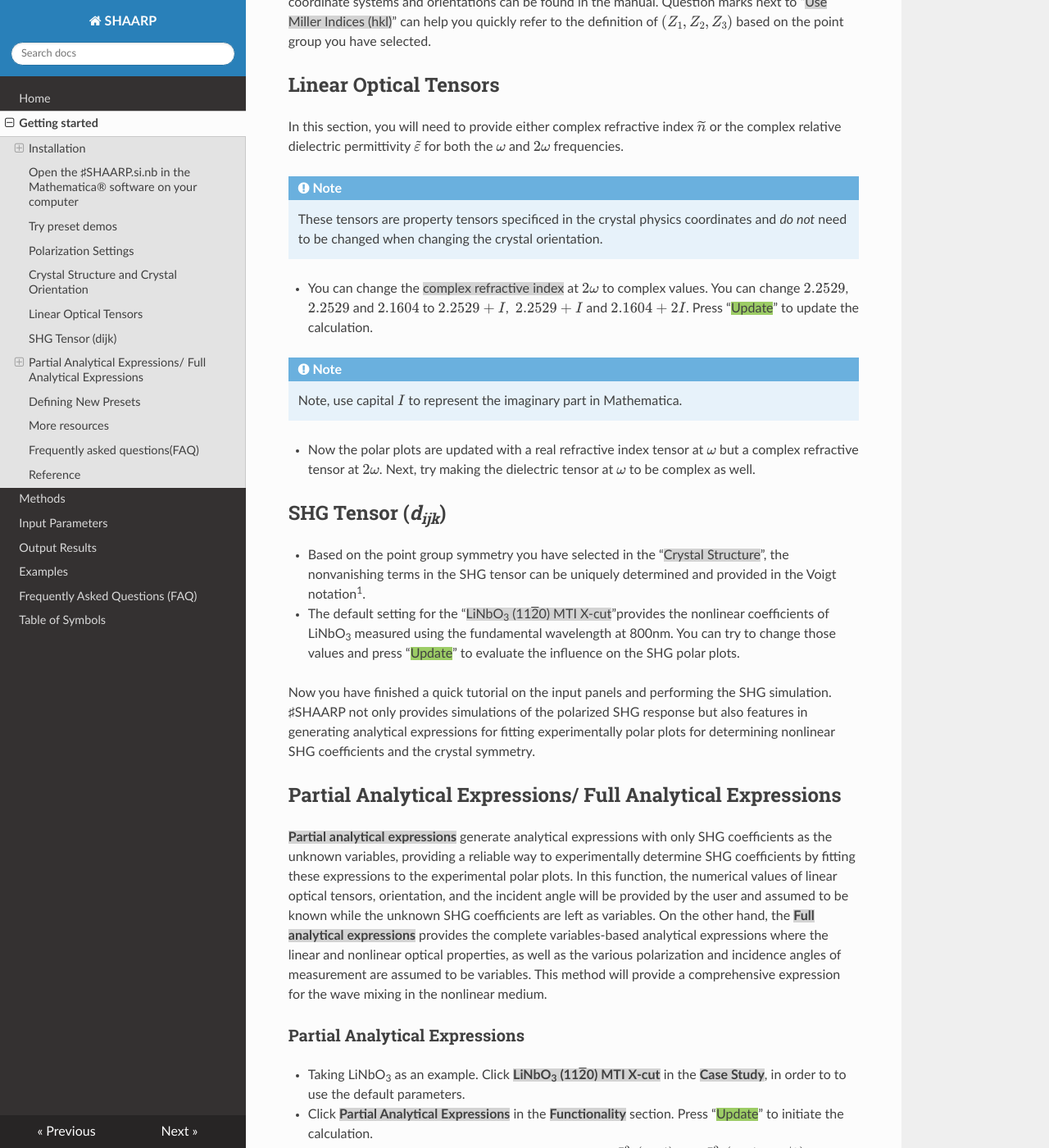
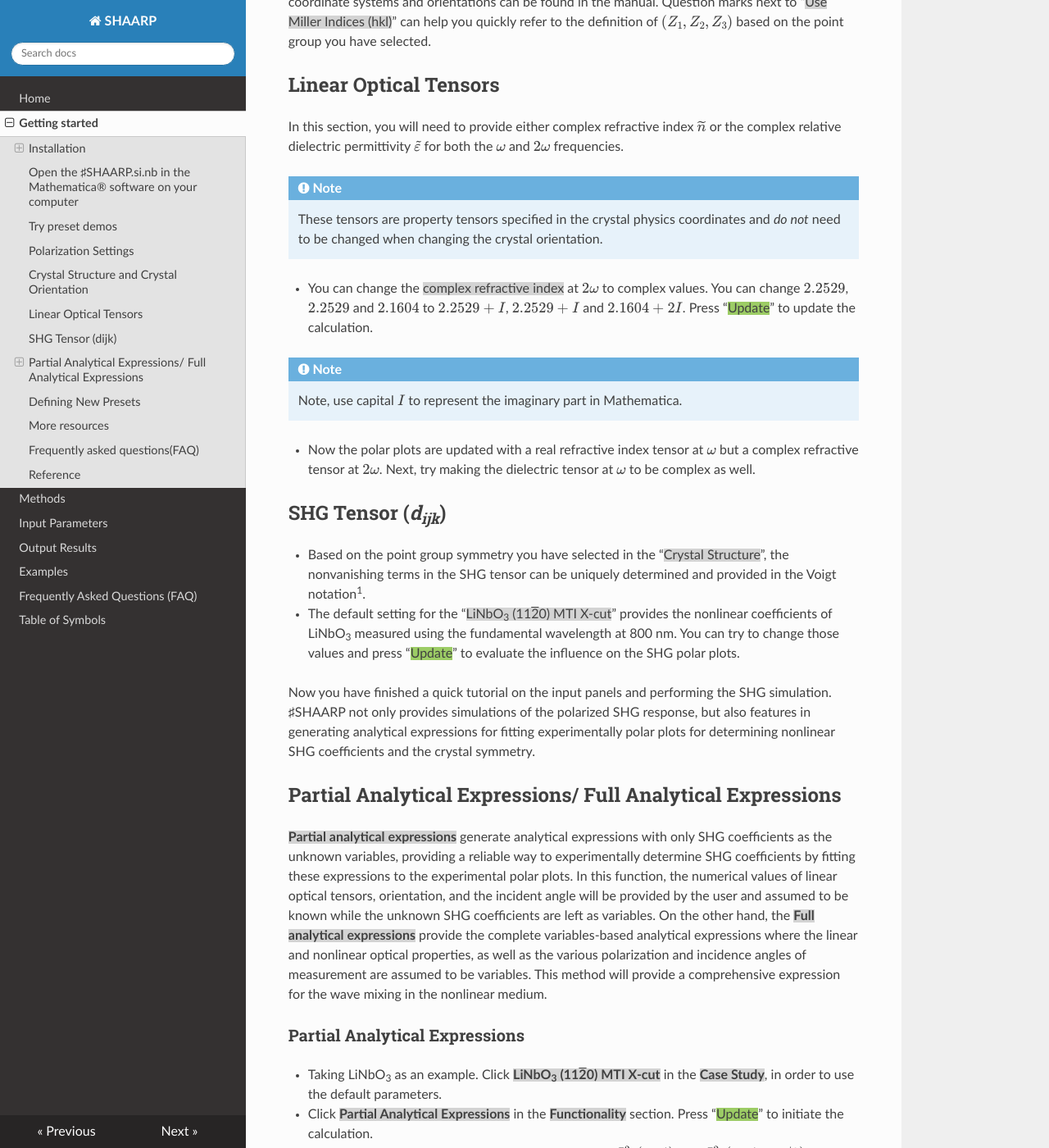
Before and after one commit to Rui-Zu/SHAARP, an MkDocs documentation site: the page built from docs/install.md, in a window 1280 px wide and 1400 px high, scrolled down 3781 px. Shown: the whole window at 82% size. Built offline with MkDocs 1.6.1, drawn with Linux system fonts in a browser that asks for light colours; nearby versions of some CDN libraries; formulas are drawn with MathJax 3; some of the changed text lies outside the part shown.

Commit message:
Add files via upload

```diff
--- a/docs/install.md
+++ b/docs/install.md
@@ -31,20 +31,20 @@
 - In the “<span style="background-color: #D3D3D3">Functionality</span>”, select “<span style="background-color: #D3D3D3">SHG Simulation</span>”. Leave the other LHP settings in their default settings.
 - At the top R.H. corner, click “<span style="background-color: #9CCC65">Update</span>". (Please be patient, it may take a few seconds; Watch the progress bar on the top to track when the calculation is done.)
 - The second row of the right-hand panel (RHP) should depict the SHG polar plots ($I^{2\omega}(\varphi,\psi)$, and $I^{2\omega}(\varphi,\psi+\pi/2)$) for the default settings of polarization and plane of incidence (PoI) in the LHP.
-- Placing the cursor on the polar plots,and you can view a detailed description of the plots.
+- Placing the cursor on the polar plots, and you can view a detailed description of the plots.
 
 Now you have obtained your first numerical simulation of SHG polarimetry from a single interface. Next, let’s explore various polarization settings for the fundamental ($\omega$) and SHG ($2\omega$) waves.
 
 ## Polarization Settings
-- The definition of the incident polarization (at frequency $\omega$) is given as $E=(E_p,E_s)=E_0(\cos\varphi, \sin\psi e^{i\Delta\delta} )$, where $E_p$ and $E_s$ are the _p_ and _s_ polarization components that are, respectively, parallel to and perpendicular to the PoI. The PoI is a plane formed by the incident wavevector, $\pmb{k}^{\omega}$, and the normal to the crystal surface. The polarization of the SHG wave (at frequency $2\omega$ is measured using a linear polarizer at an angle $\psi$, where $\psi=0^o$ and $90^o$ corresponds to the _p_-polarized and _s_-polarized SHG light, respectively.
+- The definition of the incident polarization (at frequency $\omega$) is given as $E=(E_p,E_s)=E_0(\cos\varphi, \sin\psi e^{i\Delta\delta} )$, where $E_p$ and $E_s$ are the _p_ and _s_ polarization components that are, respectively, parallel to and perpendicular to the PoI. The PoI is a plane formed by the incident wavevector, $\pmb{k}^{\omega}$, and the normal to the crystal surface. The polarization of the SHG wave at frequency $2\omega$ is measured using a linear polarizer at an angle $\psi$, where $\psi=0^o$ and $90^o$ corresponds to the _p_-polarized and _s_-polarized SHG light, respectively.
 - In the “<span style="background-color: #D3D3D3">Polarimetry Settings</span>”, you can vary
-	1. the incident angle ( $\theta^i$, in the range between $0-90^o$ ),
+	1. the incident angle ($\theta^i$, in the range between $0-90^o$),
 	2. the incident ($\omega$) polarization direction ($\varphi$)
 	3. output ($2\omega$) polarization direction ($\psi$), and
 	4. the ellipticity of incident wave ($\Delta\delta$)
 - In the “<span style="background-color: #D3D3D3">Incident Angle &theta;<sup>i</sup>(<sup>o</sup>)</span>”, set incident angle (at frequency $\omega$)  to $0^o$, and press “<span style="background-color: #9CCC65">Update</span>” to evaluate the changes. In the first row on the RHP, the polarized SHG response will change. The change of incident angle will also be revealed in the “**Probing Geometry**” plot in the second row of the RHP.
 - Now set the “<span style="background-color: #D3D3D3">Output SHG Polarization</span>” to “<span style="background-color: #D3D3D3">Fix Analyzer</span>”. A “<span style="background-color: #D3D3D3">Fixed Analyzer Angle</span>” option will appear, allowing you to select a specific output polarization direction. Keep the angle at $0^o$ for now (corresponding to _p_-polarization), and click “<span style="background-color: #9CCC65">Update</span>”. The SHG polar plots will change accordingly, and you can view the change to the polarization setting in the **Polarization Relations** plot in the second row of the RHP.
-- Now click "<span style="background-color: #D3D3D3">3D Schematic</span>" and then “<span style="background-color: #9CCC65">Update</span>”. The <span style="background-color: #D3D3D3">3D Schematic</span> option will allow you to visualize the **Probing Geometry** and **Polarization Relations** in 3D, and you can change the view direction by dragging the plots.
+- Now click “3D Schematic” and then “<span style="background-color: #9CCC65">Update</span>”. The <span style="background-color: #D3D3D3">3D Schematic</span> option allows you to visualize the **Probing Geometry** and **Polarization Relations** in 3D, and you can change the view direction by dragging the plots.
 - You can also change the incident polarization. Try playing with the polarization settings and press “<span style="background-color: #9CCC65">Update</span>” to generate new plots.
 
 Now you have some experience in setting up the polarization conditions for both fundamental and the SHG waves, in viewing your polarization settings using Probing Geometry and Polarization Relations plots, and generating different SHG polarimetry plots. Next, we will play with the crystal settings.
@@ -55,13 +55,13 @@ Now you have some experience in setting up the polarization conditions for both
 	1. The orientation of the crystal plane of surface
 	2. The orientation of the plane of incidence(PoI)
 - These two pieces of information can be input in one of two ways: (a) By using Miller indices, (hkl), by clicking “<span style="background-color: #D3D3D3">Use Miller Indices (hkl)</span>”. (b) By specifying the crystal physics axes with respect to the lab coordinates by clicking “<span style="background-color: #D3D3D3">Use crystal physics direction</span>.”
-Note that $L_2$ lab axis is always fixed be perpendicular to the PoI.
+Note that $L_2$ lab axis is always fixed to be perpendicular to the PoI.
 - For the “<span style="background-color: #D3D3D3">LiNbO<sub>3</sub> (11<span style="text-decoration:overline">2</span>0) MTI X-cut</span>” case, the default orientation under “<span style="background-color: #D3D3D3">Use Miller Indices (hkl)</span>” is set such that $(110)$ is the surface plane, and $[1 \overline{1} 0]$ is perpendicular to the PoI. Hovering your mouse over <span style="background-color: #D3D3D3">?(hkl)</span> describes the relation between 4-index and 3-index Miller indices for the trigonal and hexagonal systems.
 - The “<span style="background-color: #D3D3D3">Use crystal physics direction</span>” should be automatically populated for the preset “<span style="background-color: #D3D3D3">LiNbO<sub>3</sub> (11<span style="text-decoration:overline">2</span>0) MTI X-cut</span>”.  Otherwise, by hovering over the <span style="background-color: #D3D3D3">?crystal physics</span> specifies the relationship between the crystal physics and crystallographic axes for the selected point group. You can use this information to directly evaluate and input this information as well.
 - Select <span style="background-color: #D3D3D3">3D Schematic</span> in the “<span style="background-color: #D3D3D3">Polarimetry Settings</span> and press “<span style="background-color: #9CCC65">Update</span>”. You can then view the crystal orientations $(Z_1,Z_2,Z_3)$ in relation to the lab frame $(L_1,L_2,L_3)$ in the 3D **Probing Geometry** plot. You can click, hold and rotate the 3D schematics to get a 3D perspective.
 !!! note
 	 Note that for the “<span style="background-color: #D3D3D3">LiNbO<sub>3</sub> (11<span style="text-decoration:overline">2</span>0) MTI X-cut</span>” case, $Z_3$ is parallel to $L_1$ in 3D **Probing Geometry** plot.
-- Next, change the h,k, and l under the “<span style="background-color: #D3D3D3">[hkl] -> Direction Perpendicular to the Plane of Incidence</span>” to 0, 0, and 1. Press “<span style="background-color: #9CCC65">Update</span>” to update the calculation. The change means that you have rotated your crystal 90 degrees in-plane.
+- Next, change the h, k, and l under the “<span style="background-color: #D3D3D3">[hkl] -> Direction Perpendicular to the Plane of Incidence</span>” to 0, 0, and 1. Press “<span style="background-color: #9CCC65">Update</span>” to update the calculation. The change means that you have rotated your crystal 90 degrees in-plane.
 !!! note
 	 Note that $Z_3$ is now parallel to $L_2$ in the 3D **Probing Geometry** plot.
 
@@ -70,43 +70,43 @@ Now you have finished the tutorial on the orientations. Detailed discussions abo
 ## Linear Optical Tensors
 In this section, you will need to provide either complex refractive index $\widetilde{n}$ or the complex relative dielectric permittivity $\widetilde\varepsilon$ for both the $\omega$ and $2\omega$ frequencies.
 !!! note
-	 These tensors are property tensors specificed in the crystal physics coordinates and _do not_ need to be changed when changing the crystal orientation.
+	 These tensors are property tensors specified in the crystal physics coordinates and _do not_ need to be changed when changing the crystal orientation.
 
-- You can change the <span style="background-color: #D3D3D3">complex refractive index</span> at $2\omega$ to complex values. You can change  $2.2529$,  $2.2529$ and $2.1604$ to $2.2529+I$,  $2.2529+I$ and $2.1604+2I$. Press “<span style="background-color: #9CCC65">Update</span>” to update the calculation.
+- You can change the <span style="background-color: #D3D3D3">complex refractive index</span> at $2\omega$ to complex values. You can change $2.2529$, $2.2529$ and $2.1604$ to $2.2529+I$, $2.2529+I$ and $2.1604+2I$. Press “<span style="background-color: #9CCC65">Update</span>” to update the calculation.
 !!! note
 	 Note, use capital $I$ to represent the imaginary part in Mathematica.
 - Now the polar plots are updated with a real refractive index tensor at $\omega$ but a complex refractive tensor at $2\omega$. Next, try making the dielectric tensor at $\omega$ to be complex as well.
 
 ## SHG Tensor (<i>d<sub>ijk</sub></i>)
 - Based on the point group symmetry you have selected in the “<span style="background-color: #D3D3D3">Crystal Structure</span>”, the nonvanishing terms in the SHG tensor can be uniquely determined and provided in the Voigt notation<sup>1</sup>.
-- The default setting for the “<span style="background-color: #D3D3D3">LiNbO<sub>3</sub> (11<span style="text-decoration:overline">2</span>0) MTI X-cut</span>”provides the nonlinear coefficients of LiNbO<sub>3</sub> measured using the fundamental wavelength at 800nm. You can try to change those values and press “<span style="background-color: #9CCC65">Update</span>” to evaluate the influence on the SHG polar plots.
+- The default setting for the “<span style="background-color: #D3D3D3">LiNbO<sub>3</sub> (11<span style="text-decoration:overline">2</span>0) MTI X-cut</span>” provides the nonlinear coefficients of LiNbO<sub>3</sub> measured using the fundamental wavelength at 800 nm. You can try to change those values and press “<span style="background-color: #9CCC65">Update</span>” to evaluate the influence on the SHG polar plots.
 
-Now you have finished a quick tutorial on the input panels and performing the SHG simulation. ♯SHAARP not only provides simulations of the polarized SHG response but also features in generating analytical expressions for fitting experimentally polar plots for determining nonlinear SHG coefficients and the crystal symmetry.
+Now you have finished a quick tutorial on the input panels and performing the SHG simulation. ♯SHAARP not only provides simulations of the polarized SHG response, but also features in generating analytical expressions for fitting experimentally polar plots for determining nonlinear SHG coefficients and the crystal symmetry.
 
 ## Partial Analytical Expressions/ Full Analytical Expressions
 <span style="background-color: #D3D3D3"><b>Partial analytical expressions</b></span> generate analytical expressions with only SHG coefficients as the unknown variables, providing a reliable way to experimentally determine SHG coefficients by fitting these expressions to the experimental polar plots. In this function, the numerical values of linear optical tensors, orientation, and the incident angle will be provided by the user and assumed to be known while the unknown SHG coefficients are left as variables.
-On the other hand, the <span style="background-color: #D3D3D3"><b>Full analytical expressions</b></span> provides the complete variables-based analytical expressions where the linear and nonlinear optical properties, as well as the various polarization and incidence angles of measurement are assumed to be variables. This method will provide a comprehensive expression for the wave mixing in the nonlinear medium.
+On the other hand, the <span style="background-color: #D3D3D3"><b>Full analytical expressions</b></span> provide the complete variables-based analytical expressions where the linear and nonlinear optical properties, as well as the various polarization and incidence angles of measurement are assumed to be variables. This method will provide a comprehensive expression for the wave mixing in the nonlinear medium.
 
 ### Partial Analytical Expressions
-- Taking LiNbO<sub>3</sub> as an example. Click <span style="background-color: #D3D3D3"><b>LiNbO<sub>3</sub> (11<span style="text-decoration:overline">2</span>0) MTI X-cut</b></span> in the <span style="background-color: #D3D3D3"><b>Case Study</b></span>, in order to to use the default parameters.
+- Taking LiNbO<sub>3</sub> as an example. Click <span style="background-color: #D3D3D3"><b>LiNbO<sub>3</sub> (11<span style="text-decoration:overline">2</span>0) MTI X-cut</b></span> in the <span style="background-color: #D3D3D3"><b>Case Study</b></span>, in order to use the default parameters.
 - Click <span style="background-color: #D3D3D3"><b>Partial Analytical Expressions</b></span> in the <span style="background-color: #D3D3D3"><b>Functionality</b></span> section. Press “<span style="background-color: #9CCC65">Update</span>” to initiate the calculation.
 - The RHP will display the final intensity expressions of $I^{2\omega}(\varphi,\psi)$, and $I^{2\omega}(\varphi,\psi+\pi/2)$.
 - The <span style="background-color: #D3D3D3"><b>Copy</b></span> button to the left of the expressions will allow you directly copy the expression and paste it into another document such as a Mathematica notebook, or Microsoft files.
 
 ### Full Analytical Expressions
-- Taking LiNbO<sub>3</sub> as an example. Click <span style="background-color: #D3D3D3"><b>LiNbO<sub>3</sub> (11<span style="text-decoration:overline">2</span>0) MTI X-cut</b></span> in the <span style="background-color: #D3D3D3"><b>Case Study</b></span>, in order to to use the default parameters.
+- Taking LiNbO<sub>3</sub> as an example. Click <span style="background-color: #D3D3D3"><b>LiNbO<sub>3</sub> (11<span style="text-decoration:overline">2</span>0) MTI X-cut</b></span> in the <span style="background-color: #D3D3D3"><b>Case Study</b></span>, in order to use the default parameters.
 - Click <span style="background-color: #D3D3D3"><b>Full Analytical Expressions</b></span> in the <span style="background-color: #D3D3D3"><b>Functionality</b></span> section. Press “<span style="background-color: #9CCC65">Update</span>” to initiate the calculation.
 !!! note
 	This calculation could take up to a few minutes due to the amount of calculations involved. Please be patient! The progress bar shown at the top of the GUI helps keep track of the progress in the calculation.
-- The RHP will display the equations for reflected electric fields at $2\omega$ frequency ($E^{2\omega}(\varphi,\psi)$ and $E^{2\omega}(\varphi,\psi+pi/2)$) and provide the complete set of equations in a separate notebook file, **Full Analytical Expressions.nb**,in the same directory of ♯SHAARP._si_.
-- The <span style="background-color: #D3D3D3"><b>Copy</b></span> button to the left of the expressions will allow you directly copy the expression and paste it into another document such as a Mathematica notebook, or Microsoft files.
+- The RHP will display the equations for reflected electric fields at $2\omega$ frequency ($E^{2\omega}(\varphi,\psi)$ and $E^{2\omega}(\varphi,\psi+pi/2)$) and provide the complete set of equations in a separate notebook file, **Full Analytical Expressions.nb**, in the same directory of ♯SHAARP._si_.
+- The <span style="background-color: #D3D3D3"><b>Copy</b></span> button to the left of the expressions will allow you to directly copy the expression and paste it into another document such as a Mathematica notebook, or Microsoft files.
 !!! note
-	In the RHP, you can still use <span style="background-color: #D3D3D3"><b>Copy</b></span> to copy equations though the equations are not displayed.
+	In the RHP, you can still use <span style="background-color: #D3D3D3"><b>Copy</b></span> to copy equations, though the equations are not displayed.
 - The output expressions display equations for reflected electric fields at $2\omega$ frequency ($E^{2\omega}(\varphi,\psi)$ and $E^{2\omega}(\varphi,\psi+pi/2)$).
 - The analytical expressions are provided in sequence. For example, $E^{2\omega}(\varphi,\psi)$ is expressed using <span style="color:red"><i>C<sup>T,ee,2&omega;</sup></i></span> and <span style="color:blue"><i>E<sup>T,e,2&omega;</sup></i></span>_._ The expressions for the <span style="color:red"><i>C<sup>T,ee,2&omega;</sup></i></span> and <span style="color:blue"><i>E<sup>T,e,2&omega;</sup></i></span> will also be provided in the output expressions as a function of the material property coefficients and the measurement geometry.
 
 ## Defining New Presets
- <span style="background-color: #D3D3D3"><b>Materials Properties Preset Values</b></span>provides a way to store your input information so that you can review those input later. It works similarly to buttons in the  <span style="background-color: #D3D3D3"><b>Case Study</b></span> but allows users to customize input settings based on the need. This setting is particularly useful if you are varying some input settings to explore the influence and changes towards SHG response.
+ <span style="background-color: #D3D3D3"><b>Materials Properties Preset Values</b></span> provide a way to store your input information so that you can review those input later. It works similarly to buttons in the <span style="background-color: #D3D3D3"><b>Case Study</b></span> , butallows users to customize input settings based on the need. This setting is particularly useful if you are varying some input settings to explore the influence and changes towards SHG response.
 - Take LiNbO<sub>3</sub> as an example. Click <span style="background-color: #D3D3D3"><b>LiNbO<sub>3</sub> (11<span style="text-decoration:overline">2</span>0) MTI X-cut</b></span> in the <span style="background-color: #D3D3D3"><b>Case Study</b></span>, to use the default parameters. Click <span style="background-color: #D3D3D3"><b>SHG Simulations</b></span> in the Functionality section. Press “<span style="background-color: #9CCC65">Update</span>” to initiate the calculation.
 - Click “<span style="background-color: #D3D3D3"><b>Preset 1</b></span>” to store the input information including orientations, crystal structure, linear optical tensor values, and SHG tensor values. You can set labels for your presets and enter “LNO” in the “<span style="background-color: #D3D3D3"><b>Preset 1 Label</b></span>”. Use “<span style="background-color: #9CCC65">Update</span>” to secure the settings. Hovering cursors on preset buttons will provide more information about preset values.
 - Now, you can click <span style="background-color: #D3D3D3"><b>GaAs(111)</b></span> in the <span style="background-color: #D3D3D3"><b>Case Study</b></span> and press “<span style="background-color: #9CCC65">Update</span>” to evaluate different materials. Go to “<span style="background-color: #D3D3D3"><b>Preset 2</b></span>” and use “<span style="background-color: #9CCC65">Update</span>” to make changes to the settings.
```
Also changed, not shown: other parts of docs/install.md (+3 -3 lines), docs/FAQ.md (+3 -3 lines), docs/examples.md (+4 -4 lines), docs/index.md (+7 -3 lines), docs/input.md (+23 -23 lines), docs/output.md (+6 -6 lines).
